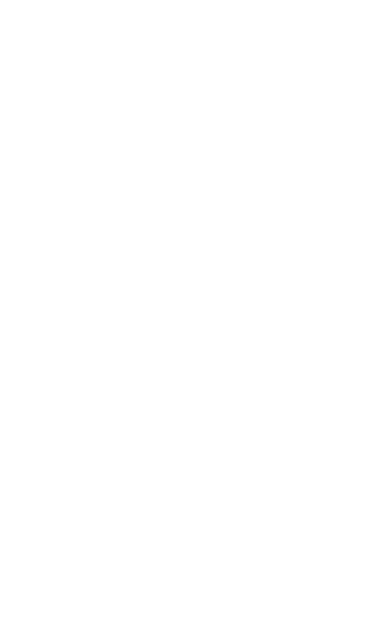
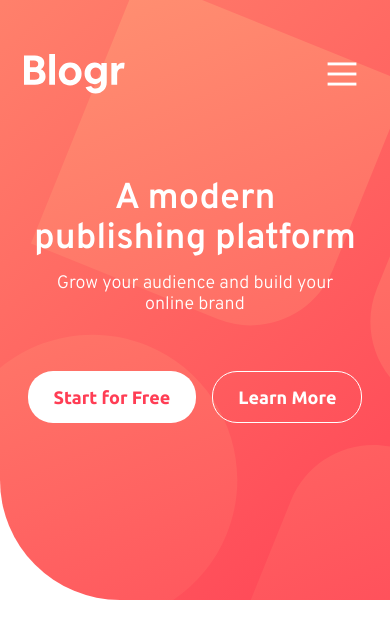
Before and after one commit to Zyruks/frontend-mentor-blogr-landing-page, a website: page src/index.html in a window 390 px wide. Drawn offline with nearby package versions, Linux system fonts and the light colour scheme; files that its build step writes are made by us from their sources.

Commit message:
create hero section with style,hover and animations. Desktop and Mobile

```diff
--- a/src/index.html
+++ b/src/index.html
@@ -138,7 +138,19 @@
         </nav>
       </div>
     </header>
-    <!--#header End -->
+    <!--#header end -->
+    <!--#main  -->
+    <main>
+      <section class="hero">
+        <h1 class="headings-h1">A modern publishing platform</h1>
+        <p class="hero__p">Grow your audience and build your online brand</p>
+        <div class="hero-btn-wrapper">
+          <button class="hero__btn hero__btn--bg-on">Start for Free</button>
+          <button class="hero__btn hero__btn--bg-off">Learn More</button>
+        </div>
+      </section>
+    </main>
+    <!--#main end -->
 
     <!-- <footer>
       <div class="attribution">
--- a/src/scss/globals/_typography.scss
+++ b/src/scss/globals/_typography.scss
@@ -109,3 +109,47 @@ h4 {
 /* ******************* *\
  ? #header typography end
 \* ******************* */
+
+/* ******************* *\
+ ? #hero typography
+\* ******************* */
+.headings-h1 {
+  color: var(--white);
+  font-size: rem(36);
+  text-align: center;
+  @include breakpoint(large) {
+    font-size: rem(48);
+  }
+}
+
+.hero__p {
+  color: var(--white);
+  font-size: rem(18);
+  text-align: center;
+}
+
+.hero__btn {
+  font-weight: 600;
+  font-size: rem(18);
+  font-family: $secondary-font;
+}
+
+.hero__btn--bg-on {
+  color: var(--mobile-gradient-two);
+
+  &:hover {
+    color: var(--white);
+  }
+}
+
+.hero__btn--bg-off {
+  color: var(--white);
+
+  &:hover {
+    color: var(--mobile-gradient-two);
+  }
+}
+
+/* ******************* *\
+ ? #hero typography end
+\* ******************* */
--- /dev/null
+++ b/src/scss/layout/_hero.scss
@@ -0,0 +1,86 @@
+@use "../abstract/" as *;
+
+.hero {
+  display: flex;
+  flex-direction: column;
+  gap: rem(15);
+  align-items: center;
+
+  background: var(--mobile-gradient-one);
+  background: url("../assets/images/bg-pattern-intro-mobile.svg"),
+    linear-gradient(
+      140deg,
+      var(--mobile-gradient-one) 0%,
+      var(--mobile-gradient-two) 80%
+    );
+  background-repeat: no-repeat;
+  background-position: 35% 35%;
+  background-size: 300%;
+  border-end-start-radius: rem(120);
+  padding-block-start: rem(180);
+
+  block-size: rem(600);
+
+  @include breakpoint(large) {
+    background: url("../assets/images/bg-pattern-intro-desktop.svg"),
+      linear-gradient(
+        90deg,
+        var(--mobile-gradient-one) 0%,
+        var(--mobile-gradient-two) 65%
+      );
+    background-position: 25% 52%;
+    background-size: 230%;
+    block-size: rem(500);
+  }
+}
+
+.headings-h1 {
+  inline-size: rem(330);
+  @include breakpoint(large) {
+    inline-size: 100%;
+  }
+}
+
+.hero__p {
+  inline-size: rem(300);
+  @include breakpoint(large) {
+    inline-size: 100%;
+  }
+}
+
+.hero-btn-wrapper {
+  display: flex;
+  gap: rem(16);
+  align-items: center;
+  justify-content: center;
+  margin-block-start: rem(40);
+  inline-size: 100%;
+}
+
+.hero__btn {
+  border: rem(1) solid rgba(255, 255, 255, 0%);
+
+  border-radius: rem(25);
+  padding-block: rem(15);
+  padding-inline: rem(25);
+
+  transition: background 300ms ease-in-out, color 300ms ease-in-out;
+}
+
+.hero__btn--bg-on {
+  background-color: var(--white);
+
+  &:hover {
+    background-color: rgba(255, 255, 255, 30%);
+  }
+}
+
+.hero__btn--bg-off {
+  border-color: var(--white);
+
+  background-color: rgba(255, 255, 255, 0%);
+
+  &:hover {
+    background-color: var(--white);
+  }
+}
--- a/src/scss/layout/_index.scss
+++ b/src/scss/layout/_index.scss
@@ -1,2 +1,3 @@
 @forward "layout";
 @forward "header";
+@forward "hero";
```
